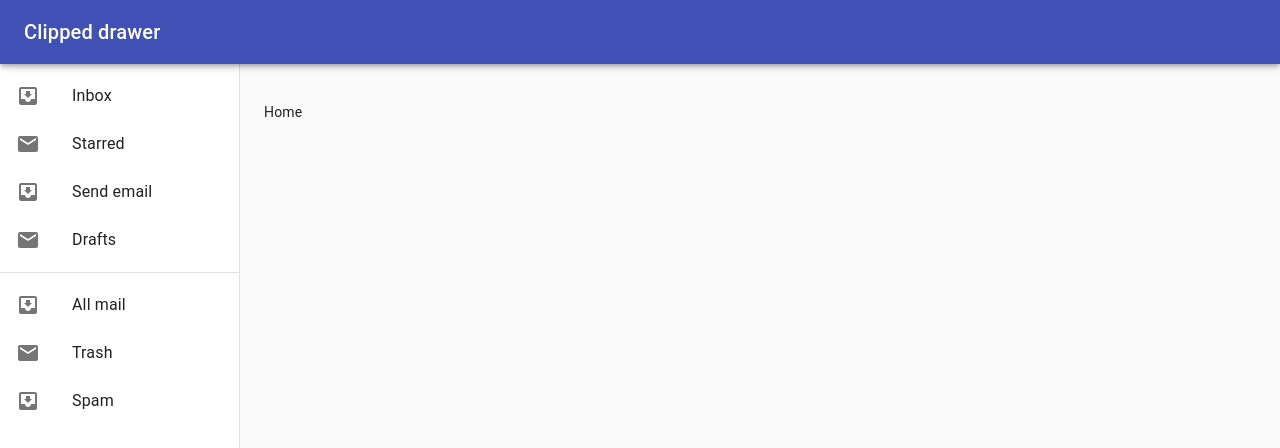
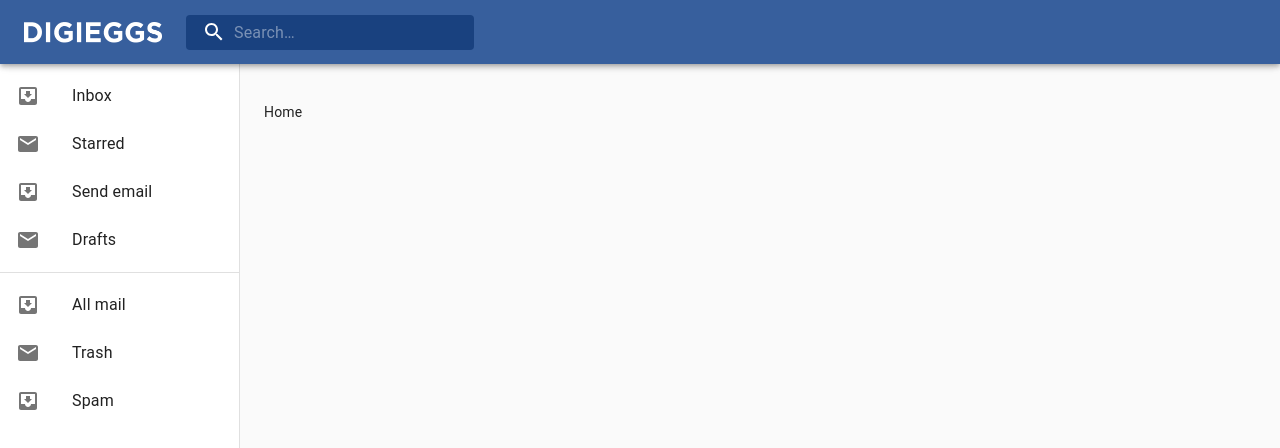
Before and after one commit to ibrahimhakkihelvaci/github-search, a React (Create React App) app: page / in a window 1280 px wide. Shown: the top 448 px of the page. Built offline with nearby package versions, Linux system fonts and the light colour scheme.

Commit message:
updated appBar

```diff
--- a/src/Layouts/AppLayout/AppLayout.tsx
+++ b/src/Layouts/AppLayout/AppLayout.tsx
@@ -1,7 +1,7 @@
 import React, { FunctionComponent } from "react";
 
 //MUI Comps
-import { makeStyles } from "@material-ui/core/styles";
+import { makeStyles, fade } from "@material-ui/core/styles";
 import Drawer from "@material-ui/core/Drawer";
 import AppBar from "@material-ui/core/AppBar";
 import CssBaseline from "@material-ui/core/CssBaseline";
@@ -14,6 +14,12 @@
 import ListItemText from "@material-ui/core/ListItemText";
 import InboxIcon from "@material-ui/icons/MoveToInbox";
 import MailIcon from "@material-ui/icons/Mail";
+import SearchIcon from "@material-ui/icons/Search";
+import InputBase from "@material-ui/core/InputBase";
+
+//Utils
+import colors from "../../utils/colors";
+import logo from "../../utils/images/digieggs-logo.png";
 
 const drawerWidth = 240;
 
@@ -23,6 +29,8 @@
 	},
 	appBar: {
 		zIndex: theme.zIndex.drawer + 1,
+		backgroundColor: colors.darkBlue,
+		display: "flex",
 	},
 	drawer: {
 		width: drawerWidth,
@@ -38,6 +46,47 @@
 		flexGrow: 1,
 		padding: theme.spacing(3),
 	},
+	search: {
+		position: "relative",
+		borderRadius: theme.shape.borderRadius,
+		backgroundColor: "#19417f",
+		"&:hover": {
+			backgroundColor: fade(theme.palette.common.white, 0.25),
+		},
+		marginLeft: 0,
+		width: 288,
+	},
+	searchIcon: {
+		padding: theme.spacing(0, 2),
+		height: "100%",
+		position: "absolute",
+		pointerEvents: "none",
+		display: "flex",
+		alignItems: "center",
+		justifyContent: "center",
+	},
+	inputRoot: {
+		color: "inherit",
+	},
+	inputInput: {
+		padding: theme.spacing(1, 1, 1, 0),
+		// vertical padding + font size from searchIcon
+		paddingLeft: `calc(1em + ${theme.spacing(4)}px)`,
+		transition: theme.transitions.create("width"),
+		width: "100%",
+		[theme.breakpoints.up("md")]: {
+			width: "20ch",
+		},
+	},
+	logo: {
+		width: 138,
+		height: 21,
+	},
+	appBarContent: {
+		display: "flex",
+		alignItems: "center",
+		width: "auto",
+	},
 }));
 
 const AppLayout: FunctionComponent = (props) => {
@@ -49,11 +98,24 @@
 		<div className={classes.root}>
 			<CssBaseline />
 			<AppBar position='fixed' className={classes.appBar}>
-				<Toolbar>
-					<Typography variant='h6' noWrap>
-						Clipped drawer
-					</Typography>
-				</Toolbar>
+				<div className={classes.appBarContent}>
+					<Toolbar>
+						<img src={logo} className={classes.logo} />
+					</Toolbar>
+					<div className={classes.search}>
+						<div className={classes.searchIcon}>
+							<SearchIcon />
+						</div>
+						<InputBase
+							placeholder='Search…'
+							classes={{
+								root: classes.inputRoot,
+								input: classes.inputInput,
+							}}
+							inputProps={{ "aria-label": "search" }}
+						/>
+					</div>
+				</div>
 			</AppBar>
 			<Drawer
 				className={classes.drawer}
--- /dev/null
+++ b/src/utils/colors.js
@@ -0,0 +1,4 @@
+const colors = {
+	darkBlue: "#375f9d",
+};
+export default colors;
```
Also changed, not shown: src/utils/images/digieggs-logo.png (added).
